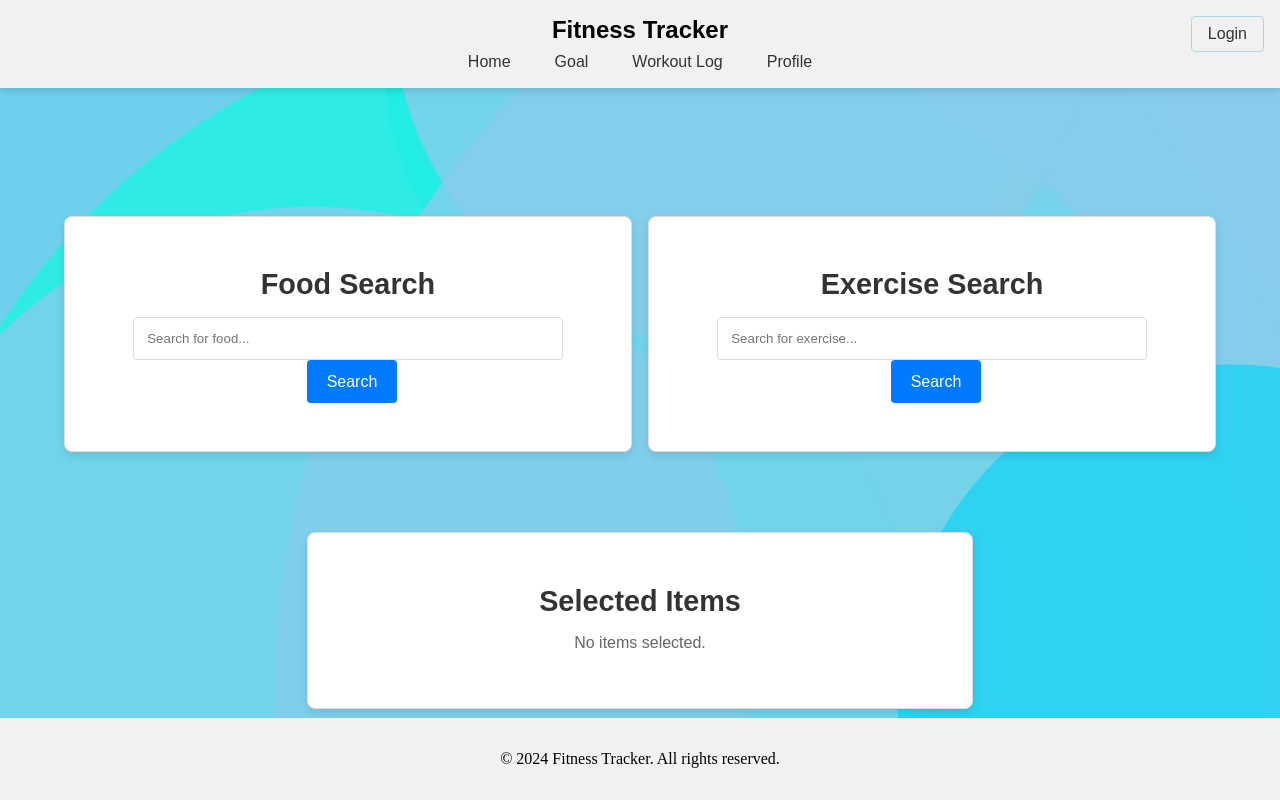
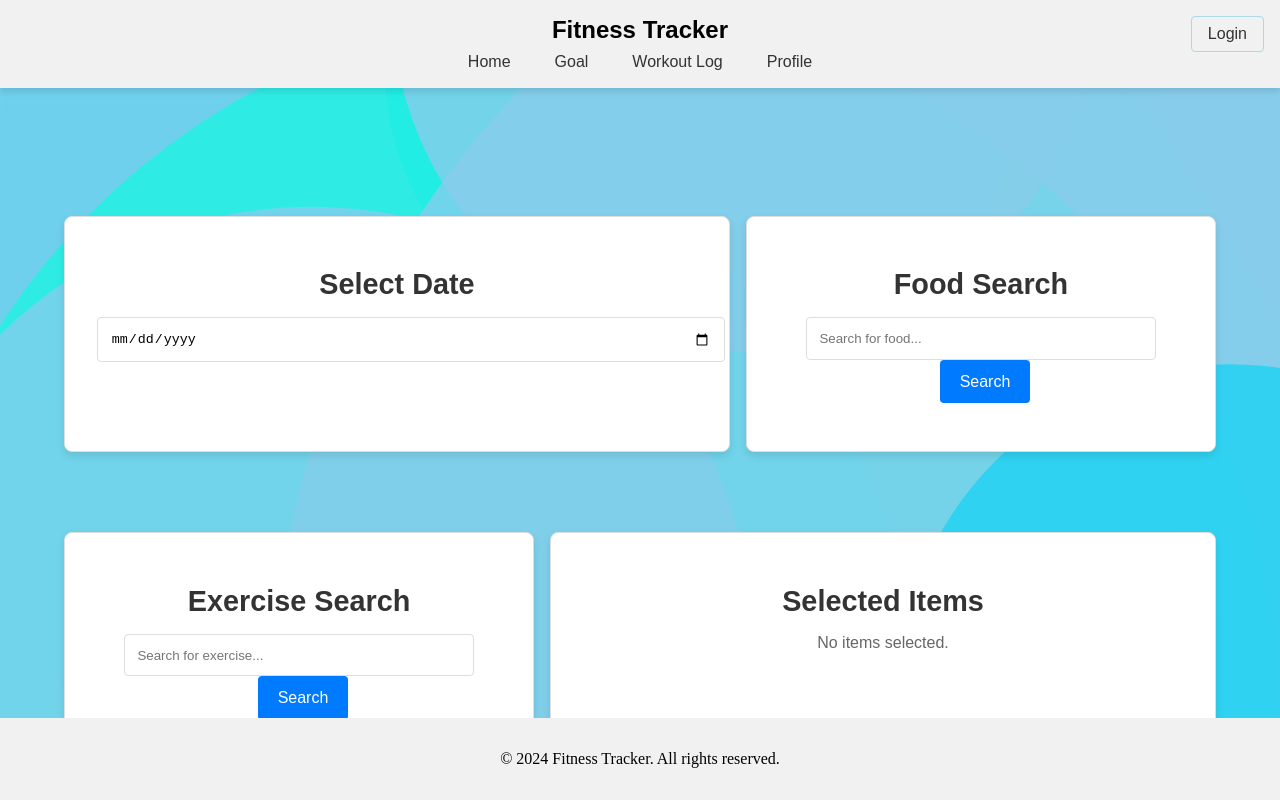
Before and after one commit to cs411-alawini/fa24-cs411-team066-teamQwerty, a React (Create React App) app in the folder fitness-project/: page /workout-log in a window 1280 px wide. Built offline with nearby package versions, Linux system fonts and the light colour scheme.

Commit message:
add date selection

```diff
--- a/fitness-project/src/pages/WorkoutLog.js
+++ b/fitness-project/src/pages/WorkoutLog.js
@@ -2,6 +2,7 @@ import React, { useState } from 'react';
 import './Panel.css';
 
 function WorkoutLog() {
+  const [date, setDate] = useState(''); // State for selected date
   const [searchQueryLeft, setSearchQueryLeft] = useState(''); // State for the left search bar
   const [searchResultsLeft, setSearchResultsLeft] = useState([]); // State for left search results
 
@@ -54,6 +55,23 @@ function WorkoutLog() {
 
   return (
     <div style={{ display: 'flex', flexWrap: 'wrap', justifyContent: 'space-between', gap: '1rem', padding: '2rem' }}>
+      {/* Date Selection */}
+      <div className="panel" style={{ flex: '1 0 100%' }}>
+        <h1>Select Date</h1>
+        <input
+          type="date"
+          value={date}
+          onChange={(e) => setDate(e.target.value)}
+          style={{
+            padding: '0.8rem',
+            border: '1px solid #ddd',
+            borderRadius: '4px',
+            width: '100%',
+          }}
+        />
+        {date && <p style={{ marginTop: '1rem' }}>Selected Date: <strong>{date}</strong></p>}
+      </div>
+
       {/* Left Panel - Food Search */}
       <div className="panel" style={{ flex: 1, minWidth: '300px' }}>
         <h1>Food Search</h1>
```
